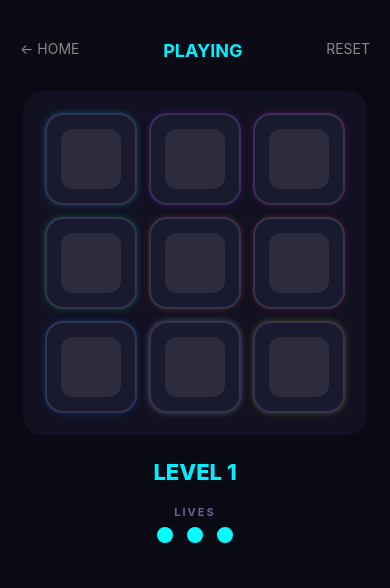
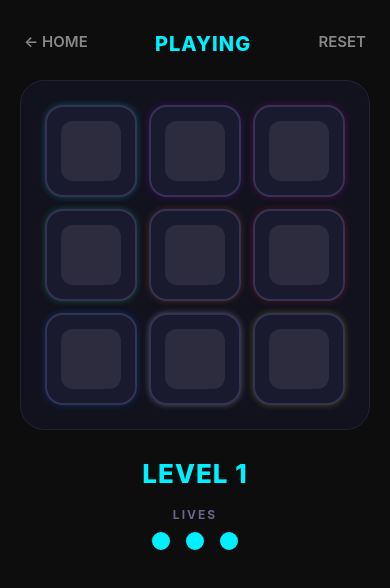
Before and after one commit to moadh704/neurox, a React Native app: screen /Home in a window 390 px wide. Both pictures are taken after a click on the element 195 px from the left and 221 px from the top of the page. Shown: the top 588 px of the page. Built offline with nearby package versions, Linux system fonts and the light colour scheme.

Commit message:
design: apply clean dark neon style

```diff
--- a/src/screens/GameScreen.tsx
+++ b/src/screens/GameScreen.tsx
@@ -23,9 +23,9 @@ const MAX_LIVES = 3;
 const CLASSIC_PROGRESS_KEY = '@neurox_classic_level';
 
 const getFlashTiming = (level: number) => {
-  if (level <= 5) return { flashDuration: 380, gap: 140 };
-  if (level <= 12) return { flashDuration: 260, gap: 90 };
-  return { flashDuration: 150, gap: 55 };
+  if (level <= 5) return { flashDuration: 360, gap: 130 };
+  if (level <= 12) return { flashDuration: 240, gap: 85 };
+  return { flashDuration: 140, gap: 50 };
 };
 
 export default function GameScreen() {
@@ -82,7 +82,7 @@ export default function GameScreen() {
     setSequence(newSeq);
     setLevel(currentLevel);
     setLives(MAX_LIVES);
-    await new Promise(r => setTimeout(r, 200));
+    await new Promise(r => setTimeout(r, 180));
     await playSequence(newSeq, currentLevel);
   }, [level, playSequence]);
 
@@ -92,12 +92,12 @@ export default function GameScreen() {
         try {
           const saved = await AsyncStorage.getItem(CLASSIC_PROGRESS_KEY);
           const startLevel = saved ? parseInt(saved) : 1;
-          setTimeout(() => startNewRound(startLevel), 300);
+          setTimeout(() => startNewRound(startLevel), 280);
         } catch {
-          setTimeout(() => startNewRound(1), 300);
+          setTimeout(() => startNewRound(1), 280);
         }
       } else {
-        setTimeout(() => startNewRound(1), 300);
+        setTimeout(() => startNewRound(1), 280);
       }
     };
     init();
@@ -123,7 +123,7 @@ export default function GameScreen() {
           setGameState('playing');
           setIsProcessing(false);
         }
-      }, 500);
+      }, 480);
       return;
     }
 
@@ -136,7 +136,7 @@ export default function GameScreen() {
         setGameState('idle');
         setIsProcessing(false);
         startNewRound(level + 1);
-      }, 650);
+      }, 620);
     }
   }, [gameState, isProcessing, userInput, sequence, startNewRound, loseLife, lives, level]);
 
@@ -149,10 +149,9 @@ export default function GameScreen() {
     setLevel(1);
     setIsProcessing(false);
     setLives(MAX_LIVES);
-    setTimeout(() => startNewRound(1), 200);
+    setTimeout(() => startNewRound(1), 180);
   };
 
-  // Render lives as small glowing dots
   const renderLives = () => {
     return (
       <View style={styles.livesContainer}>
@@ -162,8 +161,8 @@ export default function GameScreen() {
             style={[
               styles.lifeDot,
               {
-                backgroundColor: index < lives ? COLORS.cyan : '#1a1a2e',
-                borderColor: index < lives ? COLORS.cyan : '#333355',
+                backgroundColor: index < lives ? '#00f0ff' : '#1a1a2e',
+                borderColor: index < lives ? '#00f0ff' : '#333355',
               },
             ]}
           />
@@ -201,22 +200,20 @@ export default function GameScreen() {
       <View style={styles.container}>
         <View style={styles.topBar}>
           <TouchableOpacity onPress={() => navigation.goBack()}>
-            <Text style={{ color: '#888' }}>← HOME</Text>
+            <Text style={styles.backText}>← HOME</Text>
           </TouchableOpacity>
           <Text style={styles.statusText}>
             {gameState === 'gameOver' ? 'GAME OVER' : gameState.toUpperCase()}
           </Text>
           <TouchableOpacity onPress={resetGame}>
-            <Text style={{ color: '#888' }}>RESET</Text>
+            <Text style={styles.resetText}>RESET</Text>
           </TouchableOpacity>
         </View>
 
         <View style={styles.gridContainer}>{renderGrid()}</View>
 
-        {/* Level - bigger and cleaner */}
         <Text style={styles.levelText}>LEVEL {level}</Text>
 
-        {/* Lives as glowing dots */}
         <View style={styles.livesSection}>
           <Text style={styles.livesLabel}>LIVES</Text>
           {renderLives()}
@@ -224,7 +221,7 @@ export default function GameScreen() {
 
         {gameState === 'gameOver' && (
           <TouchableOpacity style={styles.retryButton} onPress={resetGame}>
-            <Text style={{ color: 'white', fontSize: 18 }}>TRY AGAIN</Text>
+            <Text style={styles.retryText}>TRY AGAIN</Text>
           </TouchableOpacity>
         )}
       </View>
@@ -233,21 +230,54 @@ export default function GameScreen() {
 }
 
 const styles = StyleSheet.create({
-  safeArea: { flex: 1, backgroundColor: '#0a0a14' },
-  container: { flex: 1, alignItems: 'center', paddingTop: 40 },
-  topBar: { width: '100%', flexDirection: 'row', justifyContent: 'space-between', paddingHorizontal: 20, marginBottom: 30 },
-  statusText: { color: '#00f0ff', fontSize: 18, fontWeight: 'bold' },
-  gridContainer: { backgroundColor: '#111122', padding: 16, borderRadius: 20 },
+  safeArea: { flex: 1, backgroundColor: '#0D0D0D' },
+  container: { flex: 1, alignItems: 'center', paddingTop: 32 },
+  topBar: {
+    width: '100%',
+    flexDirection: 'row',
+    justifyContent: 'space-between',
+    paddingHorizontal: 24,
+    marginBottom: 24,
+  },
+  backText: { color: '#888888', fontSize: 15, fontWeight: '600' },
+  statusText: { color: '#00f0ff', fontSize: 20, fontWeight: '800', letterSpacing: 1 },
+  resetText: { color: '#888888', fontSize: 15, fontWeight: '600' },
+  gridContainer: {
+    backgroundColor: '#12121F',
+    padding: 18,
+    borderRadius: 24,
+    borderWidth: 1,
+    borderColor: '#222233',
+  },
   row: { flexDirection: 'row' },
-  levelText: { color: '#00f0ff', fontSize: 22, fontWeight: '800', marginTop: 24 },
-  livesSection: { marginTop: 20, alignItems: 'center' },
-  livesLabel: { color: '#666688', fontSize: 11, fontWeight: '700', letterSpacing: 2, marginBottom: 8 },
-  livesContainer: { flexDirection: 'row', gap: 14 },
+  levelText: {
+    color: '#00f0ff',
+    fontSize: 26,
+    fontWeight: '800',
+    marginTop: 28,
+    letterSpacing: 1,
+  },
+  livesSection: { marginTop: 18, alignItems: 'center' },
+  livesLabel: {
+    color: '#666688',
+    fontSize: 12,
+    fontWeight: '700',
+    letterSpacing: 2,
+    marginBottom: 10,
+  },
+  livesContainer: { flexDirection: 'row', gap: 16 },
   lifeDot: {
-    width: 16,
-    height: 16,
-    borderRadius: 8,
-    borderWidth: 2,
+    width: 18,
+    height: 18,
+    borderRadius: 9,
+    borderWidth: 2.5,
   },
-  retryButton: { marginTop: 40, backgroundColor: '#00f0ff', paddingHorizontal: 40, paddingVertical: 14, borderRadius: 30 },
+  retryButton: {
+    marginTop: 36,
+    backgroundColor: '#00f0ff',
+    paddingHorizontal: 48,
+    paddingVertical: 16,
+    borderRadius: 32,
+  },
+  retryText: { color: '#000000', fontSize: 18, fontWeight: '800' },
 });
```
